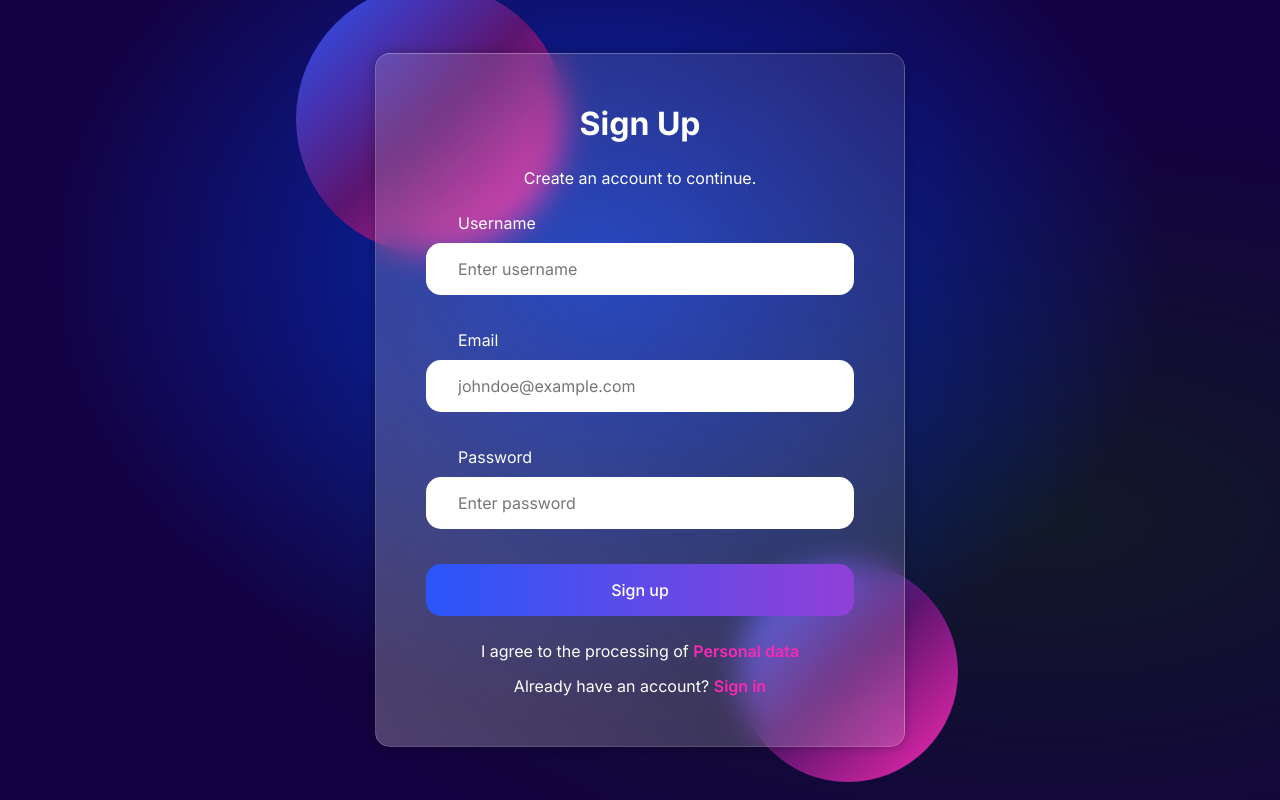
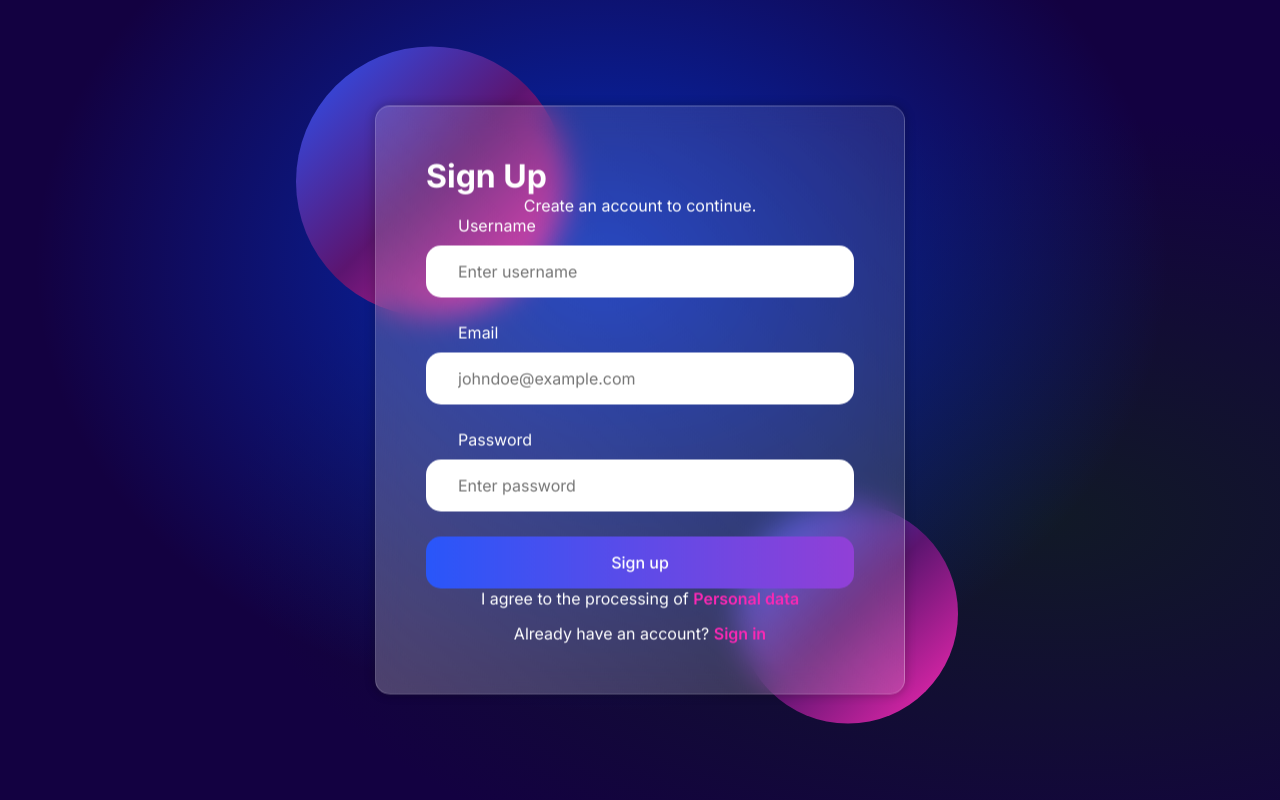
Before and after one commit to Elvira-del/form, a Next.js app: page /signup in a window 1280 px wide. Built offline with nearby package versions, Linux system fonts and the light colour scheme.

Commit message:
fix: change login form validation

```diff
--- a/app/components/form/form.module.css
+++ b/app/components/form/form.module.css
@@ -1,14 +1,6 @@
 .form {
   display: flex;
   flex-direction: column;
-  align-items: center;
-  row-gap: 15px;
   width: 100%;
   border-radius: inherit;
 }
-
-@media (min-width: 769px) {
-  .form {
-    row-gap: 25px;
-  }
-}
--- a/app/components/label/label.module.css
+++ b/app/components/label/label.module.css
@@ -1,22 +1,28 @@
 .label {
   display: flex;
   flex-direction: column;
-  gap: 10px;
+  margin-bottom: 15px;
   width: 100%;
 }
 
+@media (min-width: 769px) {
+  .label {
+    margin-bottom: 25px;
+  }
+}
+
 .text {
+  margin-bottom: 10px;
   padding-left: 2rem;
 }
 
 .checkbox {
   flex-direction: row;
-  align-self: start;
   align-items: center;
-  width: auto;
 }
 
 .checkbox-text {
-  padding-left: 0;
+  margin-bottom: 0;
+  padding-left: 5px;
   order: 1;
 }
--- a/app/lib/actions.ts
+++ b/app/lib/actions.ts
@@ -47,9 +47,13 @@ export async function authenticateLogin(
     if (error instanceof AuthError) {
       switch (error.type) {
         case "CredentialsSignin":
-          return "Invalid credentials.";
+          return {
+            message: "Invalid credentials.",
+          };
         default:
-          return "Something went wrong.";
+          return {
+            message: "Something went wrong.",
+          };
       }
     }
 
```
Also changed, not shown: app/components/login/CredentialsLoginForm.tsx (+7 -3 lines).
